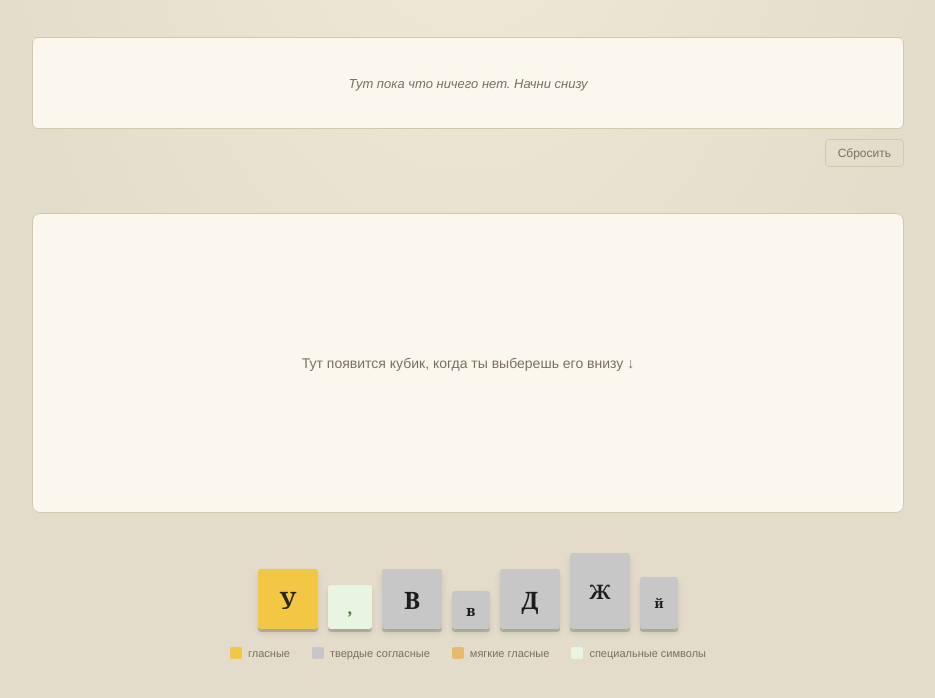
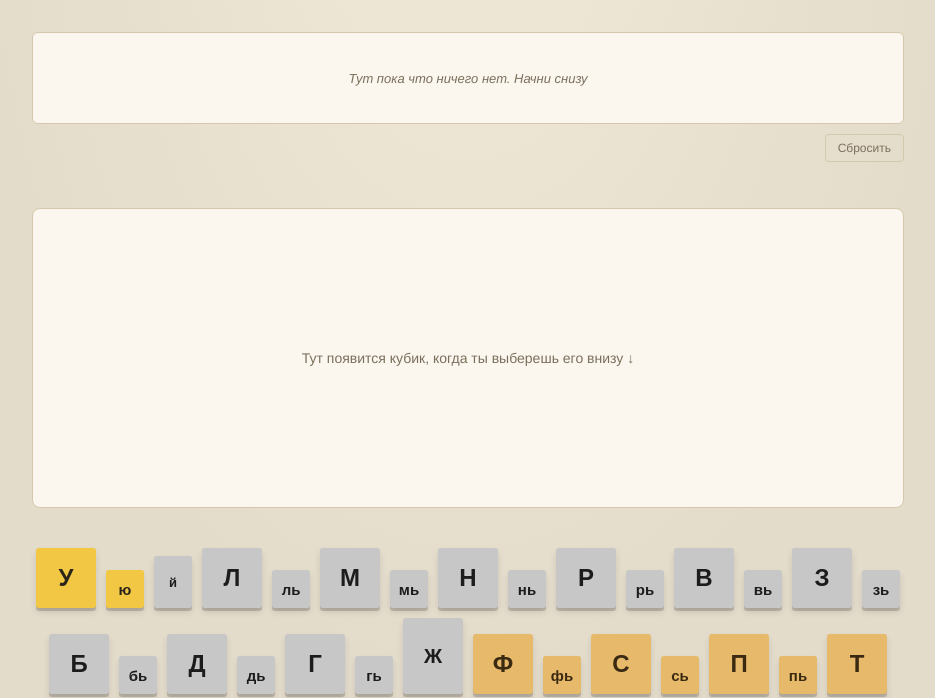
Before and after one commit to Risik105/Zaytsev-Cubes, a plain HTML site: page index.html in a window 1280 px wide. Shown: the part 105-803 px from the top of the page, without its empty margins (172-1107 px from the left). Drawn offline with Linux system fonts and the light colour scheme.

Commit message:
All cubes added

```diff
--- a/index.js
+++ b/index.js
@@ -3,66 +3,346 @@
 
 const CUBES = [
   {
-    id: "v",
+    id: "У",
     label: "У",
-    type: "vowel",
+    type: "Золотой",
     size: "big",
     color: "gold",
     faces: ["У", "О", "А", "Э", "Ы", "🍓"],
   },
 
   {
-    id: "tech-1",
-    label: ",",
-    type: "punct",
-    size: "single",
-    color: "green",
-    faces: [",", ",", ",", ",", ",", ","],
+    id: "ю",
+    label: "ю",
+    type: "Железный",
+    size: "small",
+    color: "gold",
+    faces: ["ю", "ё", "я", "е", "и", "🍓"],
   },
 
   {
-    id: "v-hard",
+    id: "й",
+    label: "й",
+    type: "Железный",
+    size: "small-rect",
+    color: "grey",
+    faces: [{ main: "й", flip: "" }, { main: "йя", flip: "йа" }, { main: "", flip: "йо" }, { main: "йи", flip: "" }, "йю", "йе"],
+  },
+
+  {
+    id: "Л",
+    label: "Л",
+    type: "Железный",
+    size: "big",
+    color: "grey",
+    faces: ["ЛУ", "ЛО", "ЛА", "ЛЭ", "ЛЫ", "Л"],
+  },
+
+  {
+    id: "ль",
+    label: "ль",
+    type: "Железный",
+    size: "small",
+    color: "grey",
+    faces: ["лю", "лё", "ля", "ле", "ли", "ль"],
+  },
+
+  {
+    id: "М",
+    label: "М",
+    type: "Железный",
+    size: "big",
+    color: "grey",
+    faces: ["МУ", "МО", "МА", "МЭ", "МЫ", "М"],
+  },
+
+  {
+    id: "мь",
+    label: "мь",
+    type: "Железный",
+    size: "small",
+    color: "grey",
+    faces: ["мю", "мё", "мя", "ме", "ми", "мь"],
+  },
+
+  {
+    id: "Н",
+    label: "Н",
+    type: "Железный",
+    size: "big",
+    color: "grey",
+    faces: ["НУ", "НО", "НА", "НЭ", "НЫ", "Н"],
+  },
+
+  {
+    id: "нь",
+    label: "нь",
+    type: "Железный",
+    size: "small",
+    color: "grey",
+    faces: ["ню", "нё", "ня", "не", "ни", "нь"],
+  },
+
+  {
+    id: "Р",
+    label: "Р",
+    type: "Железный",
+    size: "big",
+    color: "grey",
+    faces: ["РУ", "РО", "РА", "РЭ", "РЫ", "Р"],
+  },
+
+  {
+    id: "рь",
+    label: "рь",
+    type: "Железный",
+    size: "small",
+    color: "grey",
+    faces: ["рю", "рё", "ря", "ре", "ри", "рь"],
+  },
+
+  {
+    id: "В",
     label: "В",
-    type: "hard",
+    type: "Железный",
     size: "big",
     color: "grey",
     faces: ["ВУ", "ВО", "ВА", "ВЭ", "ВЫ", "В"],
   },
+
   {
-    id: "v-soft",
-    label: "в",
-    type: "soft",
+    id: "вь",
+    label: "вь",
+    type: "Железный",
     size: "small",
     color: "grey",
     faces: ["вю", "вё", "вя", "ве", "ви", "вь"],
   },
 
   {
-    id: "d-hard",
+    id: "З",
+    label: "З",
+    type: "Железный",
+    size: "big",
+    color: "grey",
+    faces: ["ЗУ", "ЗО", "ЗА", "ЗЭ", "ЗЫ", "З"],
+  },
+
+  {
+    id: "зь",
+    label: "зь",
+    type: "Железный",
+    size: "small",
+    color: "grey",
+    faces: ["зю", "зё", "зя", "зе", "зи", "зь"],
+  },
+
+  {
+    id: "v-hard",
+    label: "Б",
+    type: "Железный",
+    size: "big",
+    color: "grey",
+    faces: ["БУ", "БО", "БА", "БЭ", "БЫ", "Б"],
+  },
+
+  {
+    id: "бь",
+    label: "бь",
+    type: "Железный",
+    size: "small",
+    color: "grey",
+    faces: ["бю", "бё", "бя", "бе", "би", "бь"],
+  },
+
+  {
+    id: "Д",
     label: "Д",
-    type: "hard",
+    type: "Железный",
     size: "big",
     color: "grey",
     faces: ["ДУ", "ДО", "ДА", "ДЭ", "ДЫ", "Д"],
   },
 
   {
-    id: "zh",
+    id: "дь",
+    label: "дь",
+    type: "Железный",
+    size: "small",
+    color: "grey",
+    faces: ["дю", "дё", "дя", "де", "ди", "дь"],
+  },
+
+  {
+    id: "Г",
+    label: "Г",
+    type: "Железный",
+    size: "big",
+    color: "grey",
+    faces: ["ГУ", "ГО", "ГА", "ГЭ", "ГЫ", "Г"],
+  },
+
+  {
+    id: "гь",
+    label: "гь",
+    type: "Железный",
+    size: "small",
+    color: "grey",
+    faces: ["гю", "гё", "гя", "ге", "ги", "гь"],
+  },
+
+  {
+    id: "Ж",
     label: "Ж",
-    type: "hard-only",
+    type: "Железный",
     size: "big-rect",
     color: "grey",
     faces: [{ main: "Ж", flip: "ЖЬ" }, { main: "ЖО", flip: "ЖЁ" }, { main: "ЖЕ", flip: "" }, { main: "ЖИ", flip: "" }, "ЖУ", "ЖА"],
   },
 
   {
-    id: "j",
-    label: "й",
-    type: "soft-only",
+    id: "Ф",
+    label: "Ф",
+    type: "Деревянный",
+    size: "big",
+    color: "wood",
+    faces: ["ФУ", "ФО", "ФА", "ФЭ", "ФЫ", "Ф"],
+  },
+
+  {
+    id: "фь",
+    label: "фь",
+    type: "Деревянный",
+    size: "small",
+    color: "wood",
+    faces: ["фю", "фё", "фя", "фе", "фи", "фь"],
+  },
+
+  {
+    id: "С",
+    label: "С",
+    type: "Деревянный",
+    size: "big",
+    color: "wood",
+    faces: ["СУ", "СО", "СА", "СЭ", "СЫ", "С"],
+  },
+
+  {
+    id: "сь",
+    label: "сь",
+    type: "Деревянный",
+    size: "small",
+    color: "wood",
+    faces: ["сю", "сё", "ся", "се", "си", "сь"],
+  },
+
+  {
+    id: "П",
+    label: "П",
+    type: "Деревянный",
+    size: "big",
+    color: "wood",
+    faces: ["ПУ", "ПО", "ПА", "ПЭ", "ПЫ", "П"],
+  },
+
+  {
+    id: "пь",
+    label: "пь",
+    type: "Деревянный",
+    size: "small",
+    color: "wood",
+    faces: ["пю", "пё", "пя", "пе", "пи", "пь"],
+  },
+
+  {
+    id: "Т",
+    label: "Т",
+    type: "Деревянный",
+    size: "big",
+    color: "wood",
+    faces: ["ТУ", "ТО", "ТА", "ТЭ", "ТЫ", "Т"],
+  },
+
+  {
+    id: "ть",
+    label: "ть",
+    type: "Деревянный",
+    size: "small",
+    color: "wood",
+    faces: ["тю", "тё", "тя", "те", "ти", "ть"],
+  },
+
+  {
+    id: "К",
+    label: "К",
+    type: "Деревянный",
+    size: "big",
+    color: "wood",
+    faces: ["КУ", "КО", "КА", "КЭ", "КЫ", "К"],
+  },
+
+  {
+    id: "кь",
+    label: "кь",
+    type: "Деревянный",
+    size: "small",
+    color: "wood",
+    faces: ["кю", "кё", "кя", "ке", "ки", "кь"],
+  },
+
+  {
+    id: "Х",
+    label: "Х",
+    type: "Деревянный",
+    size: "big",
+    color: "wood",
+    faces: ["ХУ", "ХО", "ХА", "ХЭ", "ХЫ", "Х"],
+  },
+
+  {
+    id: "хь",
+    label: "хь",
+    type: "Деревянный",
+    size: "small",
+    color: "wood",
+    faces: ["хю", "хё", "хя", "хе", "хи", "хь"],
+  },
+
+  {
+    id: "Ш",
+    label: "Ш",
+    type: "Деревянный",
+    size: "big-rect",
+    color: "wood",
+    faces: [{ main: "Ш", flip: "ШЬ" }, { main: "ШО", flip: "ШЁ" }, { main: "ШЕ", flip: "" }, { main: "ШИ", flip: "" }, "ШУ", "ША"],
+  },
+
+  {
+    id: "Ц",
+    label: "Ц",
+    type: "Деревянный",
+    size: "big-rect",
+    color: "wood",
+    faces: [{ main: "ЦО", flip: "" }, { main: "ЦА", flip: "" }, { main: "ЦЕ", flip: "" }, { main: "ЦЫ", flip: "ЦИ" }, "Ц", "ЦУ"],
+  },
+
+  {
+    id: "ч",
+    label: "ч",
+    type: "Деревянный",
     size: "small-rect",
-    color: "grey",
-    faces: [{ main: "й", flip: "" }, { main: "йя", flip: "йа" }, { main: "", flip: "йо" }, { main: "йи", flip: "" }, "йю", "йе"],
+    color: "wood",
+    faces: [{ main: "ч", flip: "чь" }, { main: "чо", flip: "чё" }, { main: "че", flip: "" }, { main: "чи", flip: "" }, "чу", "ча"],
   },
+
+  {
+    id: "щ",
+    label: "щ",
+    type: "Деревянный",
+    size: "small-rect",
+    color: "wood",
+    faces: [{ main: "щ", flip: "щь" }, { main: "що", flip: "щё" }, { main: "ще", flip: "" }, { main: "щи", flip: "" }, "щу", "ща"],
+  }
 ];
 
 const COLORS = {
@@ -103,11 +383,11 @@ const FACE_TARGET_ROTATION = {
 // й/ч/щ (soft-only) are rectangular block rather than cubes. Each size here maps to its own width x height x depth in px.
 
 const SIZE_DIMS = {
-  single: { w: 130, h: 130, d: 130 },
-  big: { w: 200, h: 200, d: 200 },
-  small: { w: 140, h: 140, d: 140 },
-  "big-rect": { w: 130, h: 240, d: 130 },
-  "small-rect": { w: 95, h: 170, d: 95 },
+  single: { w: 130, h: 130, d: 130, font: 30 },
+  big: { w: 200, h: 200, d: 200, font: 46 },
+  small: { w: 140, h: 140, d: 140, font: 32 },
+  "big-rect": { w: 130, h: 240, d: 130, font: 30 },
+  "small-rect": { w: 95, h: 170, d: 95, font: 32 },
 };
 
 // Given a face key and box's dimensions, returns the inline geometry
@@ -217,7 +497,7 @@ function openCube(cube, btnEl) {
   const stageSize = Math.max(dims.w, dims.h, dims.d) + 60;
   // Font scales with the smallest face dimension so small/rect cubes
   // don't overflow their own faces.
-  const fontSize = Math.max(16, Math.round(Math.min(dims.w, dims.h) * 0.23));
+  const fontSize = dims.font;
 
   const facesHtml = FACE_KEYS.map((k, i) => {
     const g = faceGeometry(k, dims);
--- a/style.css
+++ b/style.css
@@ -28,7 +28,7 @@ body {
       var(--desk-line) 0 2px,
       transparent 2px 140px
     );
-  font-family: "Georgia", "Iowan Old Style", sans-serif;
+  font-family: "Arial", "Calibri", serif;
   color: var(--ink);
 }
 
```
